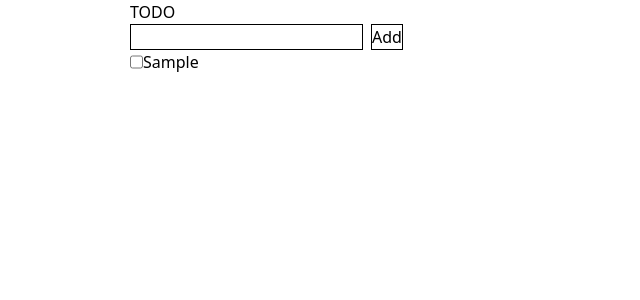
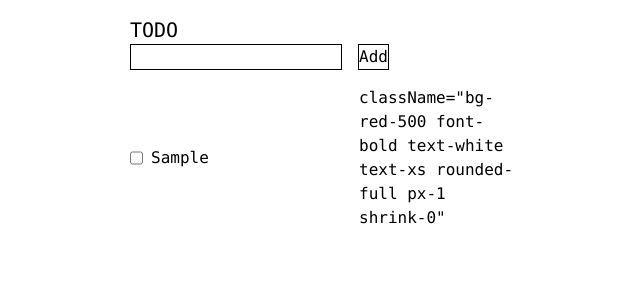
Before and after one commit to Syunsuke0/todo-app, a Next.js app: page / in a window 1280 px wide. Both pictures are taken after typing "Sample" into the empty fields and a click on the button "Add". Shown: the top 300 px of the page, without its empty margins (318-958 px from the left). Built offline with nearby package versions, Linux system fonts and the light colour scheme.

Commit message:
💄 スタイリング

```diff
--- a/pages/index.tsx
+++ b/pages/index.tsx
@@ -34,9 +34,9 @@ const Home: NextPage = () => {
   };
 
   return (
-    <div className="w-96 mx-auto">
-      <h1>TODO</h1>
-      <div className="flex items-center gap-2">
+    <div className="w-96 mx-auto font-mono">
+      <h1 className="mt-4 text-xl">TODO</h1>
+      <div className="flex items-center gap-4">
         <input
           className="border border-black"
           onChange={input}
@@ -47,19 +47,22 @@ const Home: NextPage = () => {
           Add
         </button>
       </div>
-      <ul>
+      <ul className="mt-4 space-y-2">
         {todos.map((todo) => {
           return (
             <li key={todo.id}>
-              <label className="flex">
+              <div className="flex items-center">
+                <label className="flex gap-x-2">
                 <input
                   type="checkbox"
                   value={todo.id}
                   checked={todo.isDone}
                   onChange={toggle}
                 />
-                <span>{todo.label}</span>
+                  <span className="w-52">{todo.label}</span>
               </label>
+                  className="bg-red-500 font-bold text-white text-xs rounded-full px-1 shrink-0"
+              </div>
             </li>
           );
         })}
```
